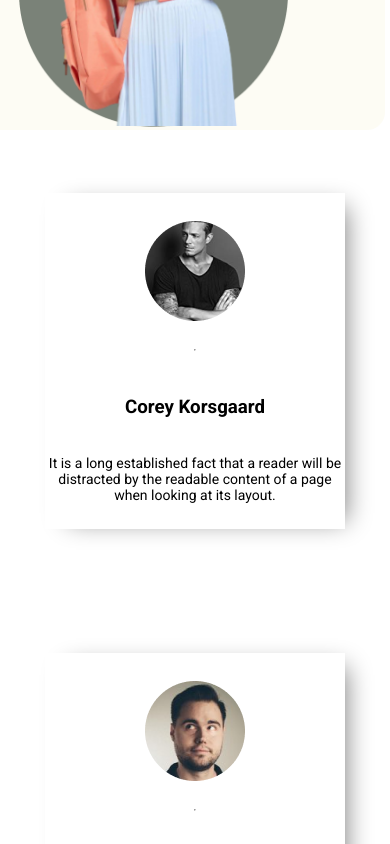
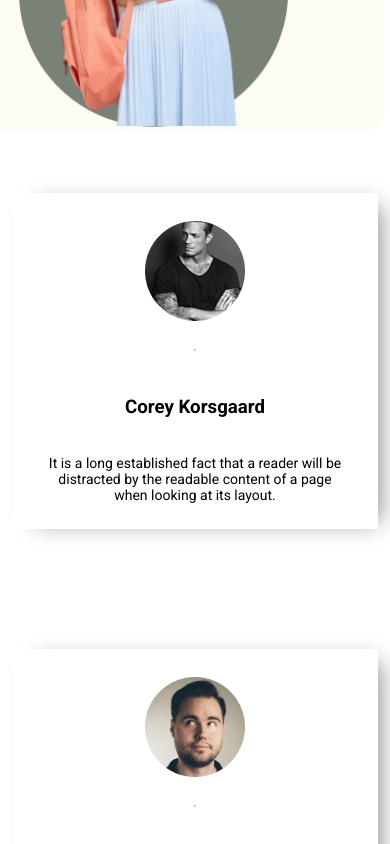
Before and after one commit to Nazmul-Hasan-Shadin/Tropical-vacation, a React (Vite) app: page / in a window 390 px wide. Shown: the part 5300-6144 px from the top of the page. Built offline with nearby package versions, Linux system fonts and the light colour scheme.

Commit message:
testimonial section has updated

```diff
--- a/src/Component/Testimonials/Testimonial.css
+++ b/src/Component/Testimonials/Testimonial.css
@@ -27,6 +27,3 @@
     padding: 12px 0px;
     justify-content: center;
    }
-   .hr{
-    background-color: gray;
-   }
--- a/src/Pages/Testimonials/Testimonials.css
+++ b/src/Pages/Testimonials/Testimonials.css
@@ -1,12 +1,10 @@
 .testimonials-container{
-    display: flex;
-    align-items: center;
-    gap: 4px;
-
+    display: grid;
+    grid-template-columns: repeat(3,1fr);
 }
 
 @media screen and (max-width:576px) {
     .testimonials-container {
-        flex-direction: column;
+        grid-template-columns: repeat(1,1fr)
     }
 }
--- a/src/Pages/Testimonials/Testimonials.jsx
+++ b/src/Pages/Testimonials/Testimonials.jsx
@@ -5,7 +5,7 @@ import './Testimonials.css'
 const Testimonials = () => {
     const [testimonial,setTestimonial]= useState([])
     useEffect(()=>{
-      fetch('../../../public/testimonialData.json')
+      fetch('/testimonialData.json')
       .then(res=>res.json())
       .then(data=>{
         setTestimonial(data)
```
